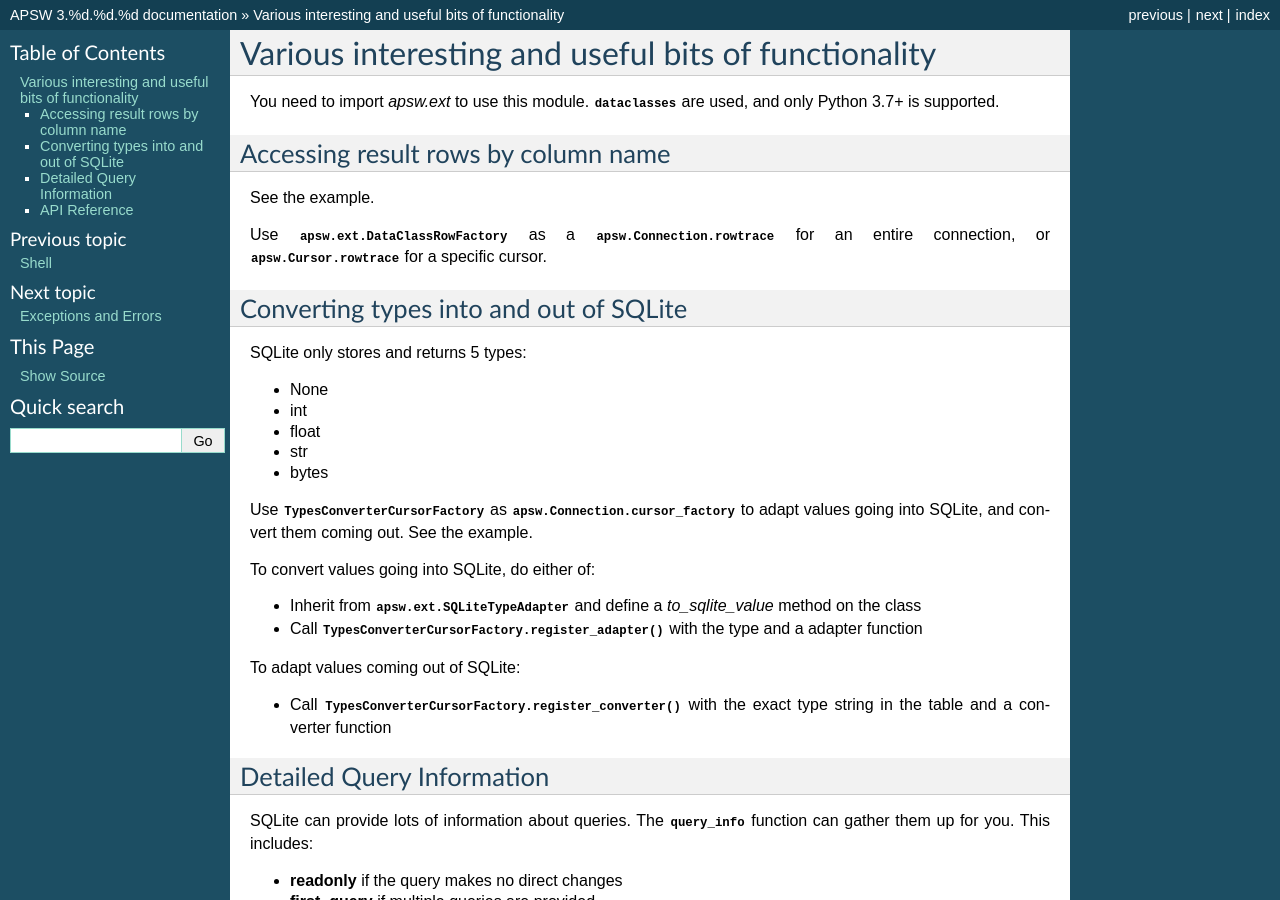
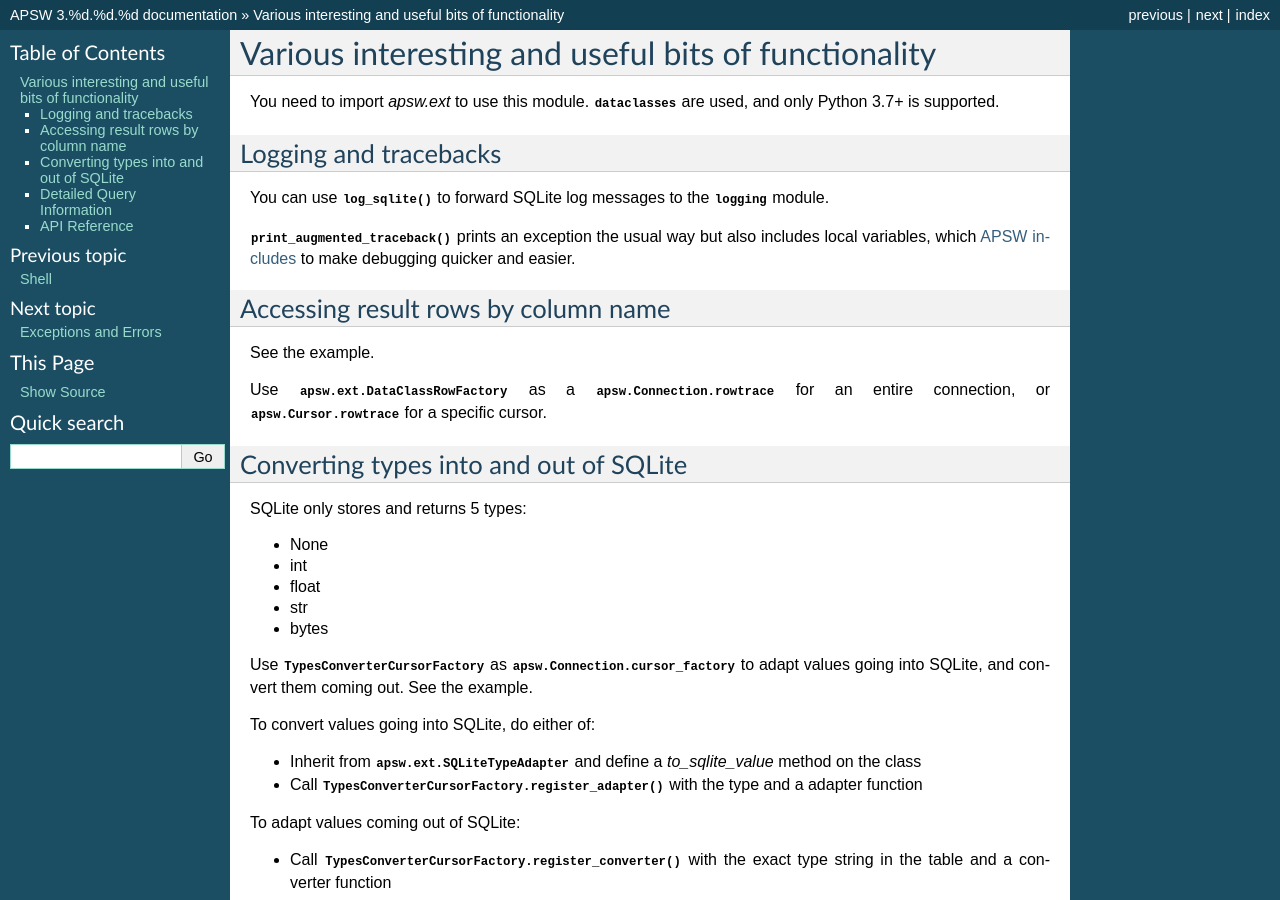
Before and after one commit to rogerbinns/apsw, a Sphinx documentation site: the page built from doc/ext.rst, in a window 1280 px wide and 900 px high. Built offline with Sphinx 7.4.7, drawn with Linux system fonts in a browser that asks for light colours; pages that are not in the unit, such as notebooks, are missing from menus; the version number is read from the project's files by our own code.

Commit message:
More details on logging

```diff
--- a/doc/ext.rst
+++ b/doc/ext.rst
@@ -5,6 +5,16 @@
 
 You need to import `apsw.ext` to use this module. :mod:`dataclasses`
 are used, and only Python 3.7+ is supported.
+
+Logging and tracebacks
+----------------------
+
+You can use :meth:`log_sqlite` to forward SQLite log messages
+to the :mod:`logging` module.
+
+:meth:`print_augmented_traceback` prints an exception the usual way
+but also includes local variables, which :ref:`APSW includes
+<augmentedstacktraces>` to make debugging quicker and easier.
 
 Accessing result rows by column name
 ------------------------------------
```
Also changed, not shown: example-code.py (+12 -0 lines).
